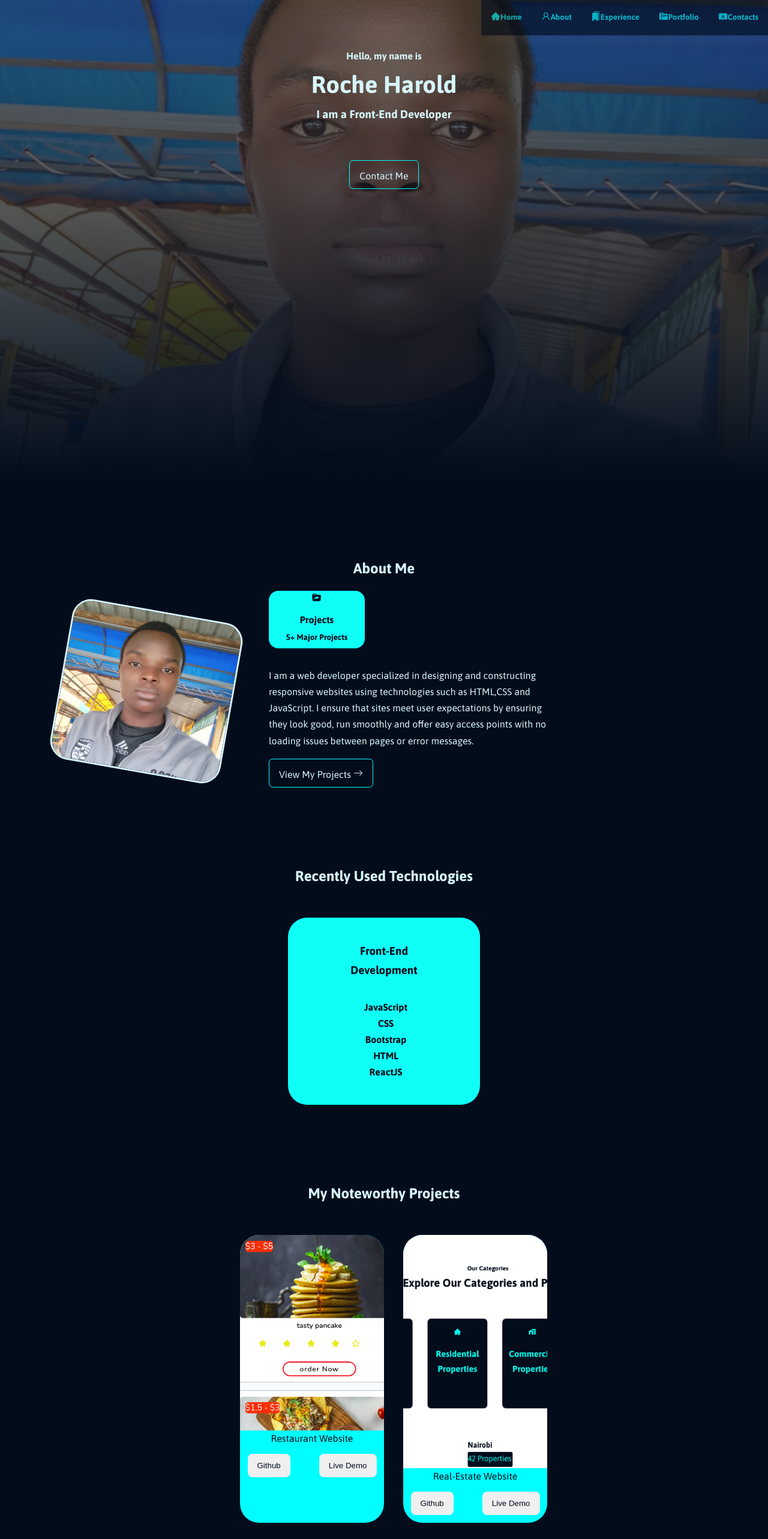
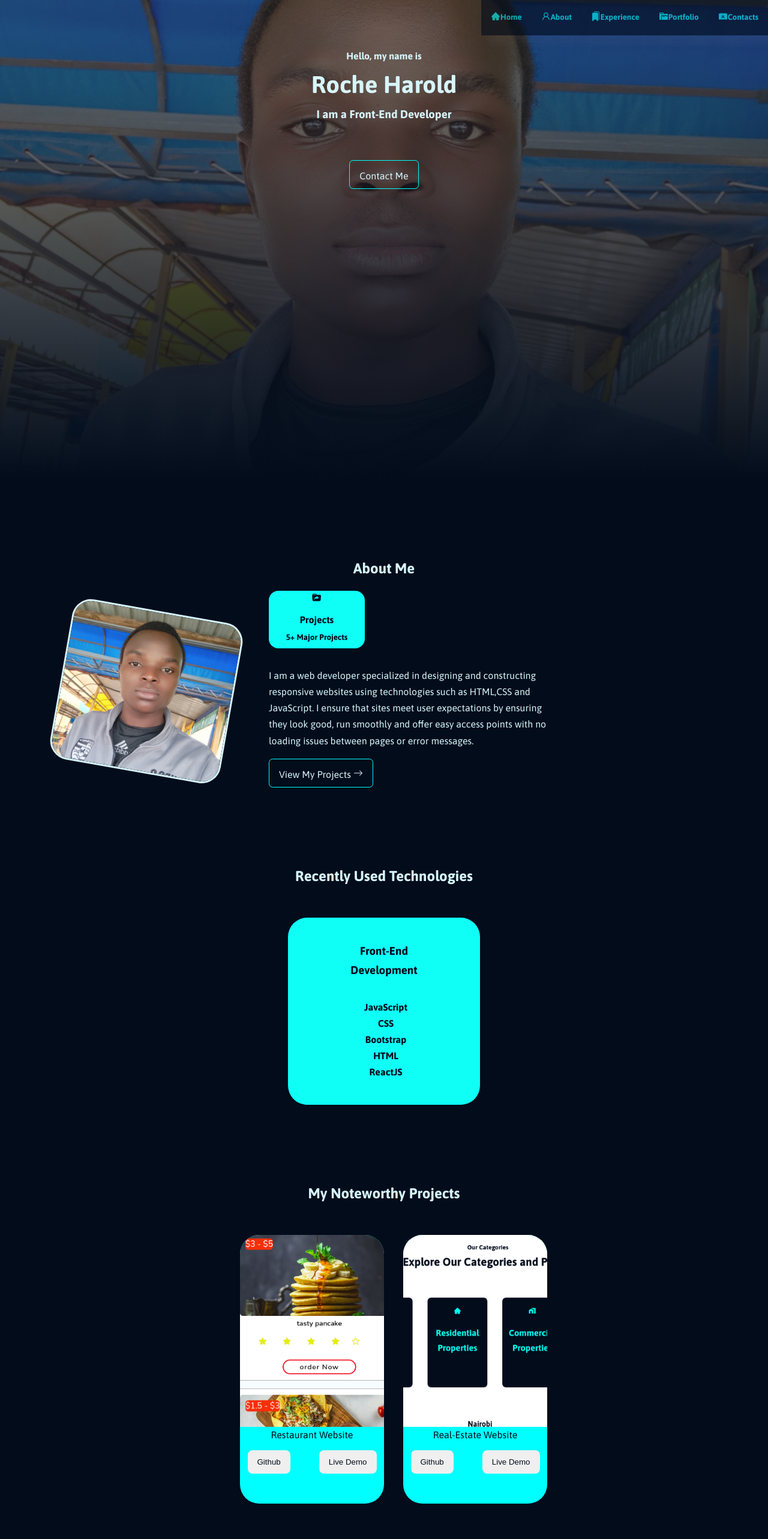
Before and after one commit to Roche001/roche-portfolio, a React (Create React App) app: page / in a window 1280 px wide. Shown: the top 2566 px of the page at 60% size. Built offline with nearby package versions, Linux system fonts and the light colour scheme; the HTML template or start-up script is replaced by a standard one; a web font is replaced by a local one.

Commit message:
update changes

```diff
--- a/src/components/portfolio/Portfolio.css
+++ b/src/components/portfolio/Portfolio.css
@@ -7,13 +7,17 @@
   gap: 2rem;
   margin-left: 25rem;
 }
+.portfolio-image img {
+  height: 20rem;
+  width: 15rem;
+}
 
 .folio-items {
   background-color: #00ffff;
   border-radius: 2rem;
   color: #020c1b;
   width: 15rem;
-  height: 30rem;
+  height: 28rem;
   transition: var(--transition);
   overflow: hidden;
 }
```
